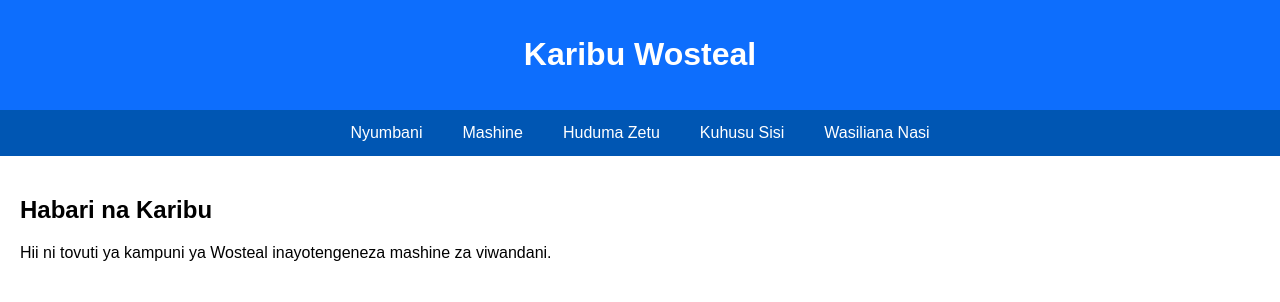
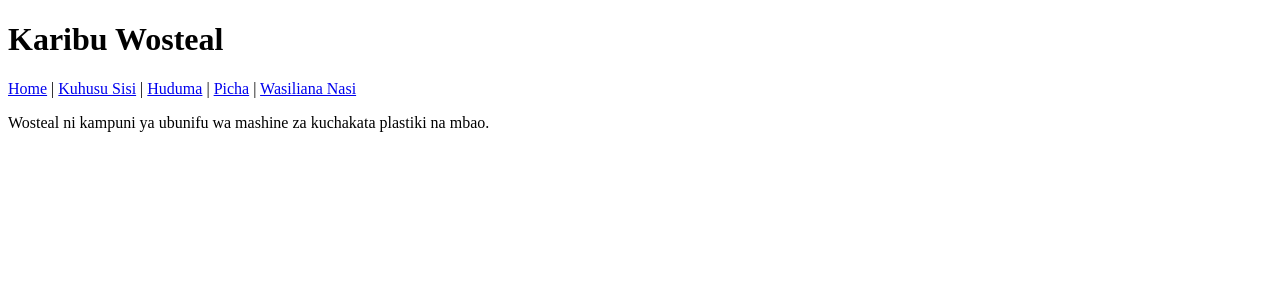
Before and after one commit to 2waste2/Wosteal, a plain HTML site: page index.html in a window 1280 px wide. Drawn offline with Linux system fonts and the light colour scheme.

Commit message:
Add files via upload

```diff
--- a/index.html
+++ b/index.html
@@ -3,53 +3,17 @@
 <html lang="sw">
 <head>
     <meta charset="UTF-8">
-    <meta name="viewport" content="width=device-width, initial-scale=1.0">
-    <title>Wosteal</title>
-    <style>
-        body {
-            font-family: Arial, sans-serif;
-            margin: 0;
-            padding: 0;
-        }
-        header {
-            background-color: #0d6efd;
-            padding: 15px 20px;
-            color: white;
-            text-align: center;
-        }
-        nav {
-            background-color: #0056b3;
-            display: flex;
-            justify-content: center;
-        }
-        nav a {
-            color: white;
-            padding: 14px 20px;
-            text-decoration: none;
-            display: inline-block;
-        }
-        nav a:hover {
-            background-color: #003d80;
-        }
-        main {
-            padding: 20px;
-        }
-    </style>
+    <title>Wosteal - Karibu</title>
 </head>
 <body>
-    <header>
-        <h1>Karibu Wosteal</h1>
-    </header>
+    <h1>Karibu Wosteal</h1>
     <nav>
-        <a href="index.html">Nyumbani</a>
-        <a href="mashine.html">Mashine</a>
-        <a href="huduma.html">Huduma Zetu</a>
-        <a href="about.html">Kuhusu Sisi</a>
+        <a href="index.html">Home</a> |
+        <a href="about.html">Kuhusu Sisi</a> |
+        <a href="services.html">Huduma</a> |
+        <a href="gallery.html">Picha</a> |
         <a href="contact.html">Wasiliana Nasi</a>
     </nav>
-    <main>
-        <h2>Habari na Karibu</h2>
-        <p>Hii ni tovuti ya kampuni ya Wosteal inayotengeneza mashine za viwandani.</p>
-    </main>
+    <p>Wosteal ni kampuni ya ubunifu wa mashine za kuchakata plastiki na mbao.</p>
 </body>
 </html>
```
Also changed, not shown: about.html (+3 -11 lines), contact.html (+4 -10 lines), gallery.html (+5 -8 lines), services.html (+5 -6 lines).
